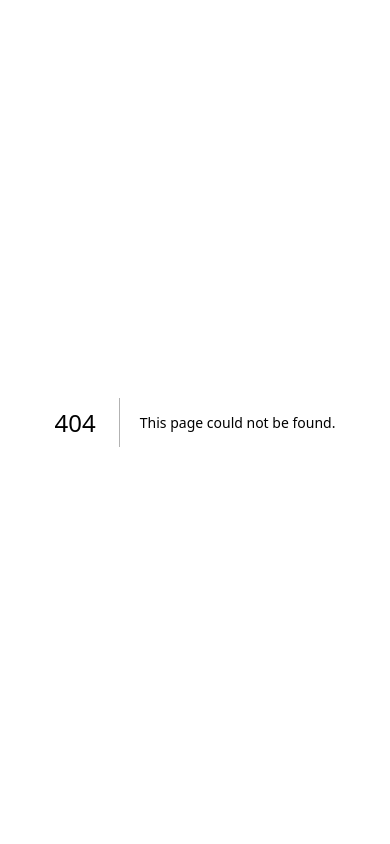
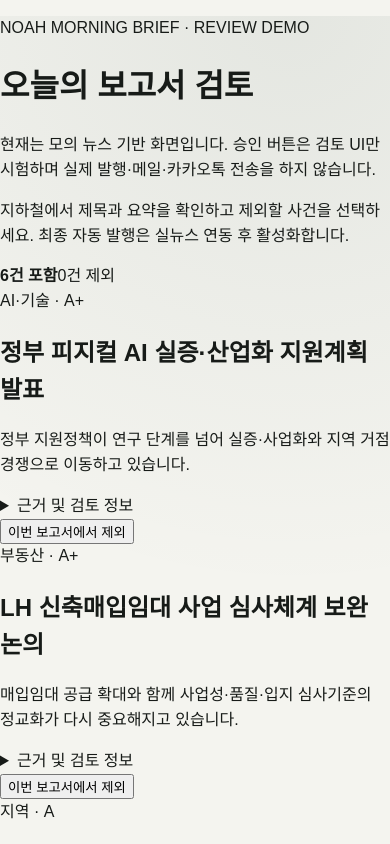
Before and after one commit to Grei8888/NOAH.ark.ai, a Next.js app: page /review in a window 390 px wide. Before the commit this address had no page. Shown: the top 844 px of the page. Built offline with nearby package versions, Linux system fonts and the light colour scheme.

Commit message:
feat: add mobile review demo route

```diff
--- /dev/null
+++ b/app/review/page.tsx
@@ -0,0 +1,11 @@
+import { getTodaysArk } from "@/lib/ark/today";
+import { MorningReview } from "@/components/MorningReview";
+
+export const metadata = {
+  title: "NOAH | Morning Review Demo",
+  description: "모의 뉴스 기반 모바일 검토 화면. 실제 발행 기능 없음."
+};
+
+export default function ReviewPage() {
+  return <MorningReview events={getTodaysArk()} />;
+}
```
